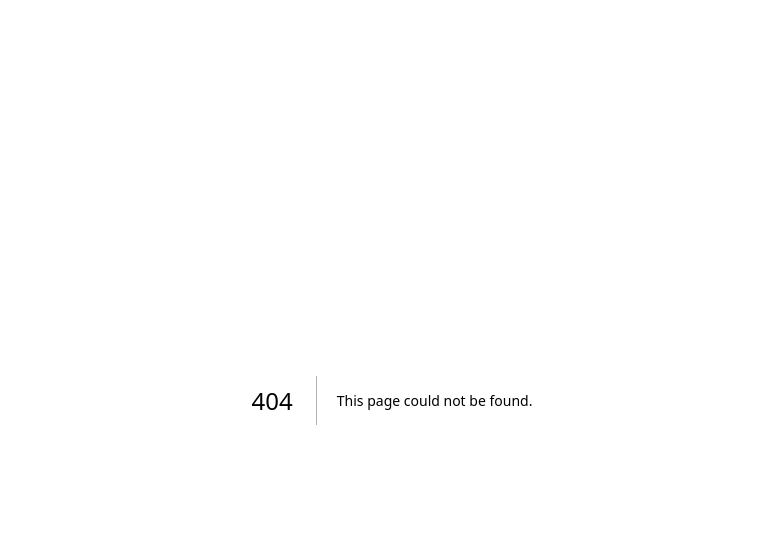
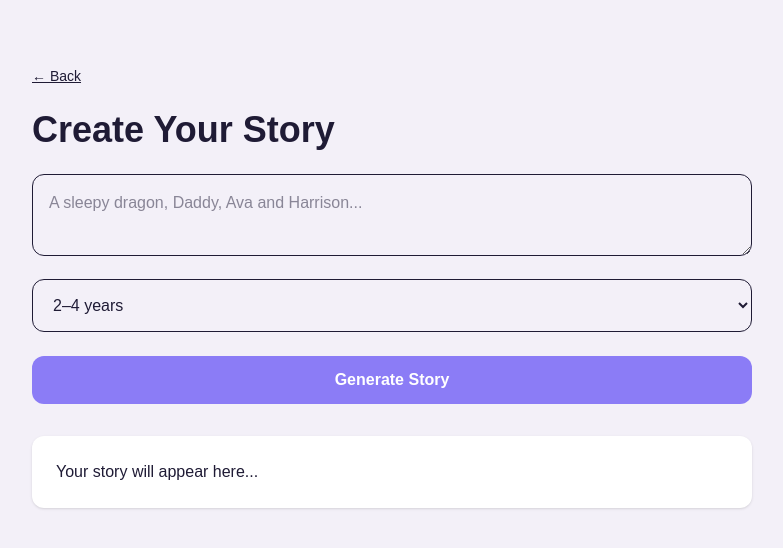
Before and after one commit to Danmoconnor/snorii, a Next.js app: page /create in a window 1280 px wide. Before the commit this address had no page. Shown: the top 548 px of the page, without its empty margins (248-1031 px from the left). Built offline with nearby package versions, Linux system fonts and the light colour scheme.

Commit message:
Add create page

```diff
--- /dev/null
+++ b/app/create/page.tsx
@@ -0,0 +1,63 @@
+"use client";
+
+import { useState } from "react";
+import Link from "next/link";
+
+export default function CreatePage() {
+  const [prompt, setPrompt] = useState("");
+  const [ageRange, setAgeRange] = useState("2-4");
+  const [story, setStory] = useState("");
+
+  const handleGenerate = () => {
+    if (!prompt.trim()) {
+      setStory("Please enter a story idea first.");
+      return;
+    }
+
+    setStory(
+      `Once upon a time, ${prompt}... (your magical story will appear here soon ✨)`
+    );
+  };
+
+  return (
+    <main className="min-h-screen bg-[#f3f0f8] text-[#1f1b35]">
+      <div className="mx-auto max-w-3xl px-6 py-16">
+
+        <Link href="/" className="mb-6 inline-block text-sm underline">
+          ← Back
+        </Link>
+
+        <h1 className="text-4xl font-bold">Create Your Story</h1>
+
+        <textarea
+          value={prompt}
+          onChange={(e) => setPrompt(e.target.value)}
+          placeholder="A sleepy dragon, Daddy, Ava and Harrison..."
+          className="mt-6 w-full rounded-xl border p-4"
+        />
+
+        <select
+          value={ageRange}
+          onChange={(e) => setAgeRange(e.target.value)}
+          className="mt-4 w-full rounded-xl border p-4"
+        >
+          <option value="2-4">2–4 years</option>
+          <option value="5-7">5–7 years</option>
+          <option value="8-10">8–10 years</option>
+        </select>
+
+        <button
+          onClick={handleGenerate}
+          className="mt-6 w-full rounded-xl bg-[#8b7cf6] px-6 py-3 font-semibold text-white"
+        >
+          Generate Story
+        </button>
+
+        <div className="mt-8 rounded-xl bg-white p-6 shadow">
+          {story || "Your story will appear here..."}
+        </div>
+
+      </div>
+    </main>
+  );
+}
--- a/app/page.tsx
+++ b/app/page.tsx
@@ -1,3 +1,4 @@
+import Link from "next/link"
 import Navbar from "./components/Navbar";
 import Footer from "./components/Footer";
 export default function Home() {
@@ -15,9 +16,12 @@ export default function Home() {
         </p>
 
         <div className="mt-10 flex flex-col items-center justify-center gap-4 sm:flex-row">
-          <button className="rounded-xl bg-[#8b7cf6] px-6 py-3 font-semibold transition hover:opacity-90">
-            Create Your Story
-          </button>
+          <Link
+  href="/create"
+  className="rounded-xl bg-[#8b7cf6] px-6 py-3 font-semibold text-white transition hover:opacity-90"
+>
+  Create Your Story
+</Link>
           <button className="rounded-xl border border-white/30 bg-white px-6 py-3 font-semibold text-[#1f1b35] transition hover:opacity-90">
             View Library
           </button>
```
